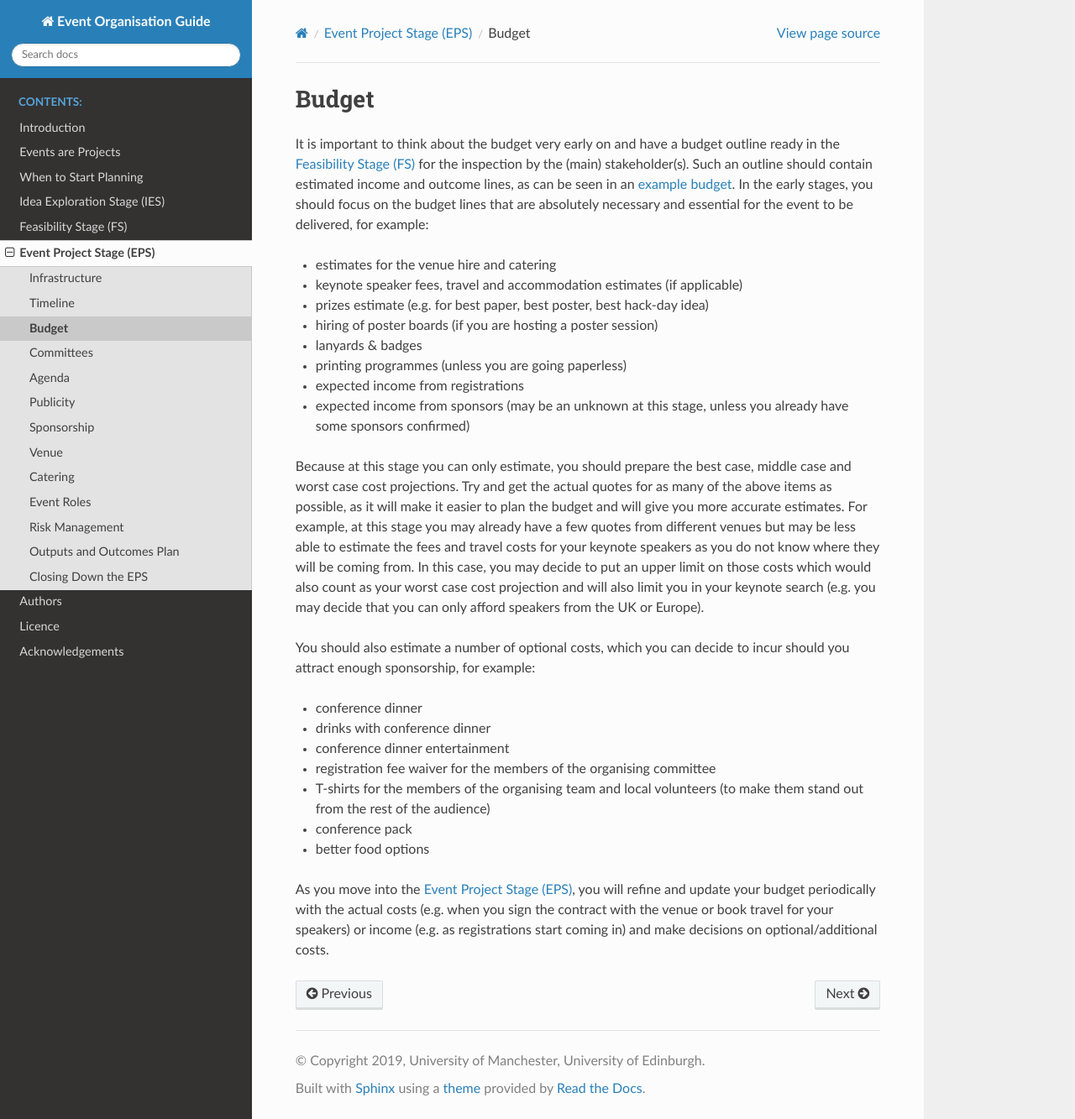
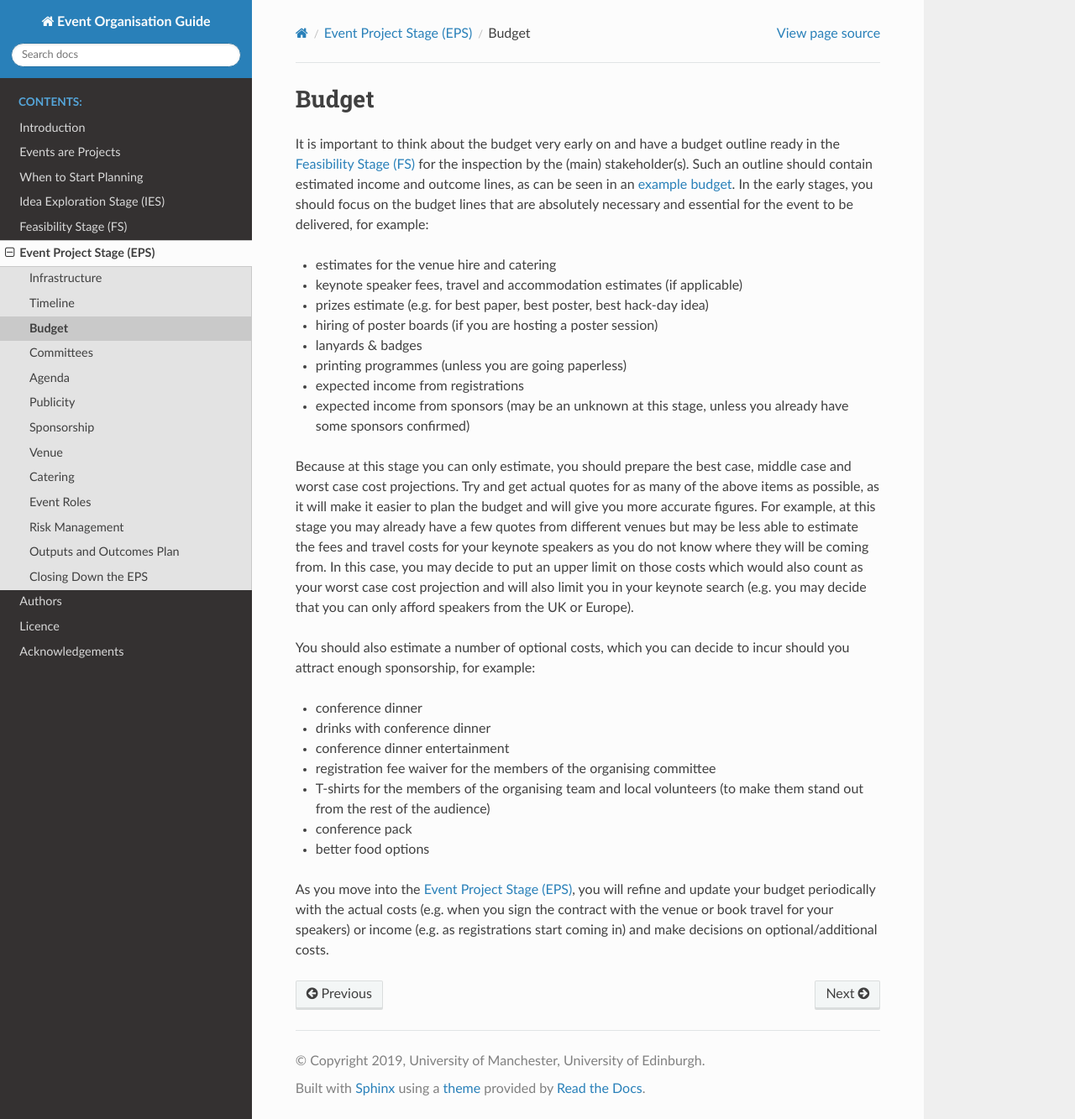
Before and after one commit to softwaresaved/event-organisation-guide, a Sphinx documentation site: the page built from docs/eog/eps-budget.rst, in a window 1280 px wide and 1333 px high. Shown: the whole window at 84% size. Built offline with Sphinx 7.4.7 and the Read the Docs theme 2.0.0, drawn with Linux system fonts in a browser that asks for light colours.

Commit message:
Minor rewording

```diff
--- a/docs/eog/eps-budget.rst
+++ b/docs/eog/eps-budget.rst
@@ -20,9 +20,9 @@ are absolutely necessary and essential for the event to be delivered, for exampl
 - expected income from sponsors (may be an unknown at this stage, unless you already have some sponsors confirmed)
 
 Because at this stage you can only estimate, you should prepare the
-best case, middle case and worst case cost projections. Try and get the actual quotes for as many of the above items as
+best case, middle case and worst case cost projections. Try and get actual quotes for as many of the above items as
 possible, as it will make it easier to plan the budget
-and will give you more accurate estimates. For example, at this stage you may already have a few quotes from different
+and will give you more accurate figures. For example, at this stage you may already have a few quotes from different
 venues but may be less able to estimate the fees and travel costs for your keynote speakers as you do not know where
 they will be coming from. In this case, you may decide to put an upper limit on those costs which would also count as
 your worst case cost projection and will also limit you in your keynote search (e.g. you may decide that you can only
```
